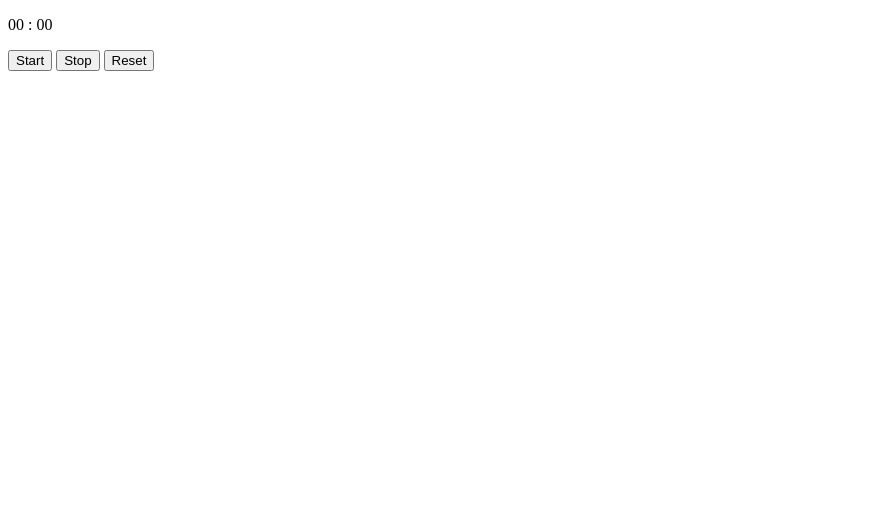
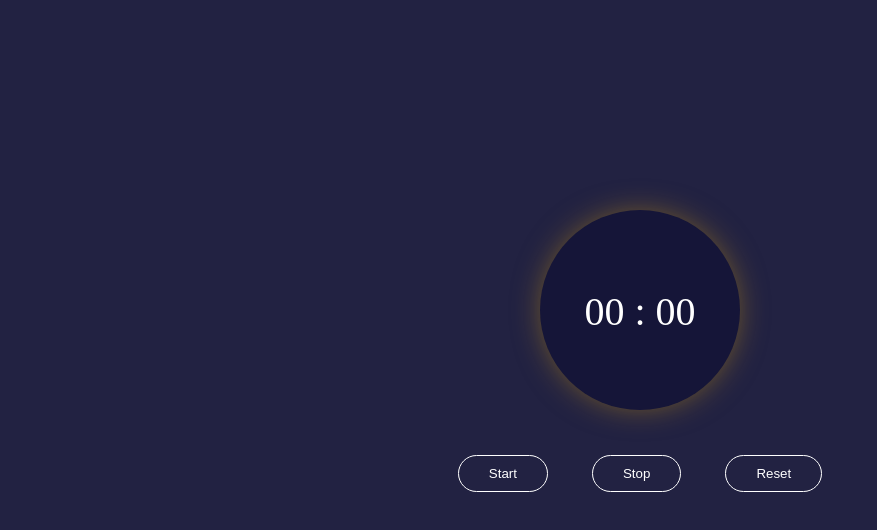
Before and after one commit to Shubhangi1919/Stopwatch, a plain HTML site: page index.html in a window 1280 px wide. Shown: the whole page, without its empty margins (0-877 px from the left). Drawn offline with Linux system fonts and the light colour scheme.

Commit message:
Update index.html

```diff
--- a/index.html
+++ b/index.html
@@ -5,7 +5,7 @@
     <meta http-equiv="X-UA-Compatible" content="IE=edge">
     <meta name="viewport" content="width=device-width, initial-scale=1.0">
     <title>Stopwatch</title>
-    <link rel="stylesheet" href="stopwatch_style.css">
+    <link rel="stylesheet" href="style.css">
 </head>
 <body>
     <div class="container">
```
